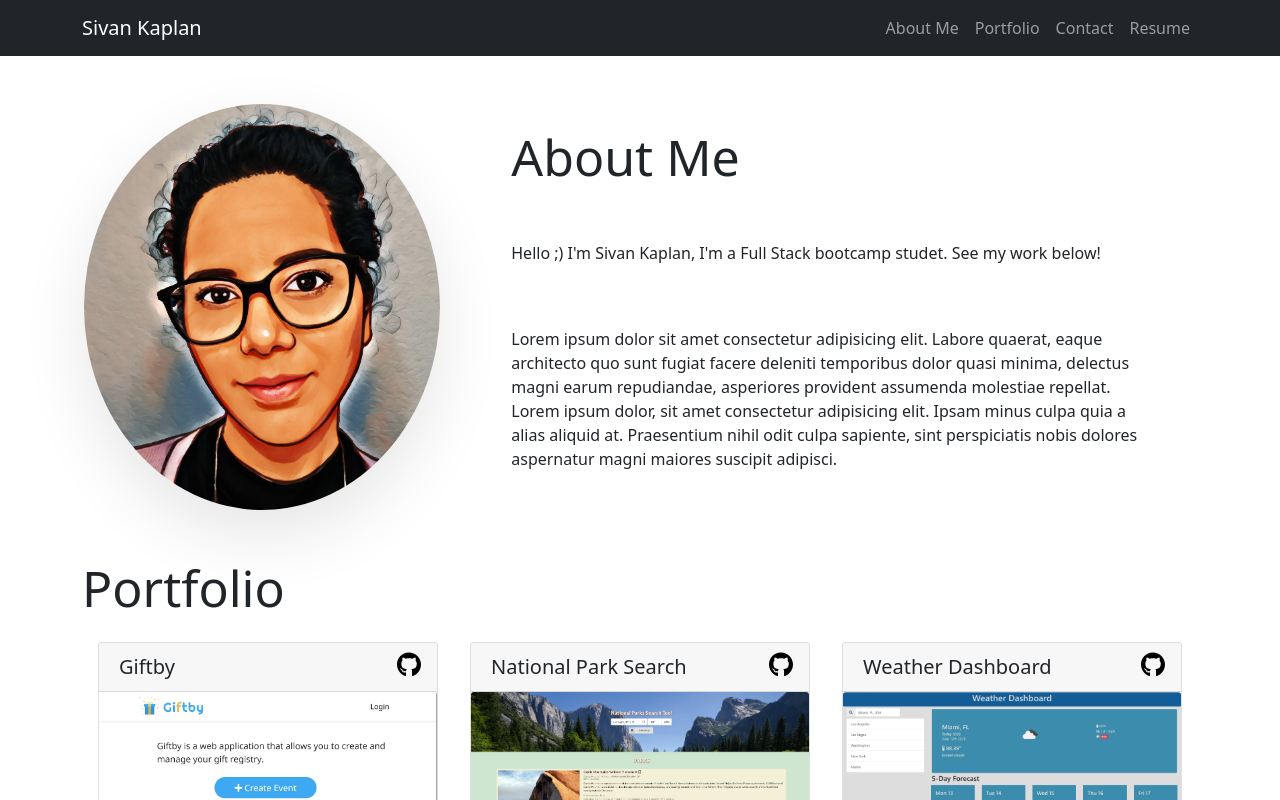
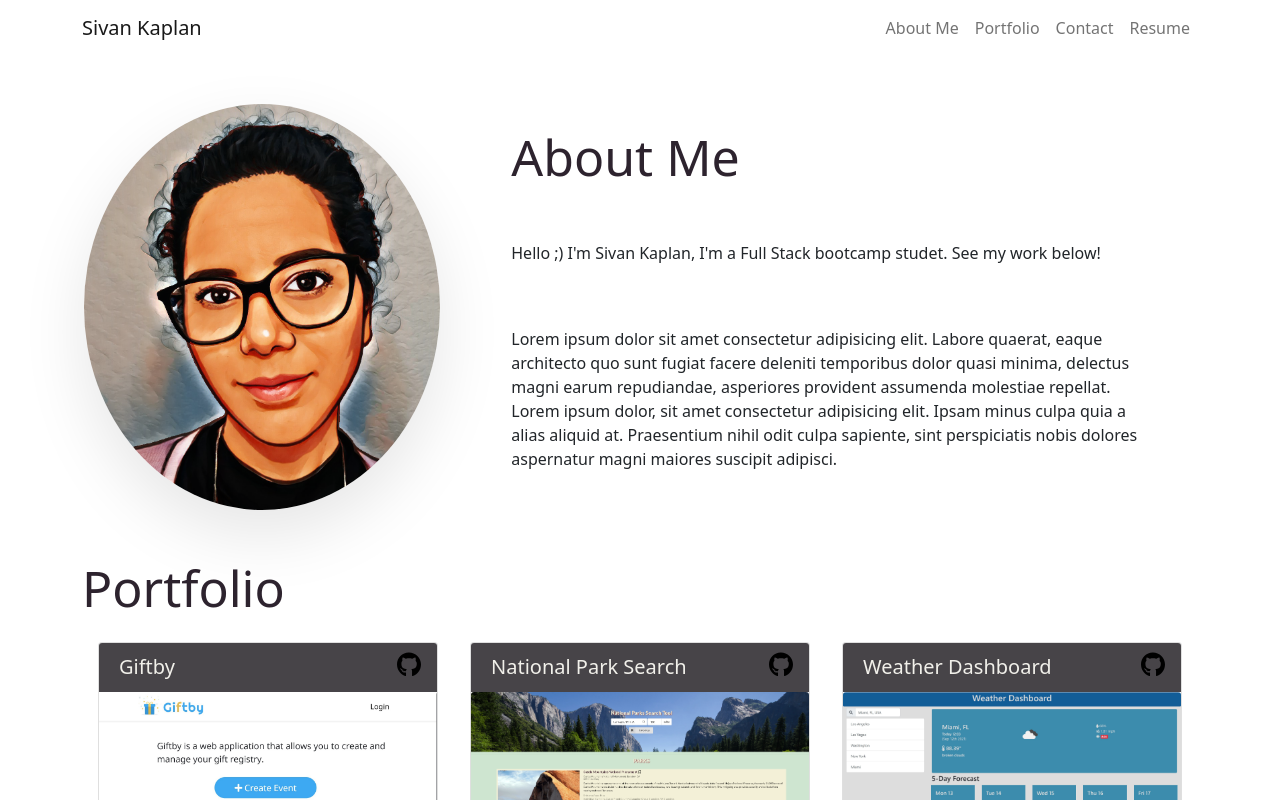
Before and after one commit to sivanagar/react-portfolio, a React (Create React App) app: page / in a window 1280 px wide. Shown: the top 800 px of the page. Built offline with nearby package versions, Linux system fonts and the light colour scheme.

Commit message:
final style fixes

```diff
--- a/public/index.html
+++ b/public/index.html
@@ -24,7 +24,7 @@
       work correctly both with client-side routing and a non-root public URL.
       Learn how to configure a non-root public URL by running `npm run build`.
     -->
-    <title>React App</title>
+    <title>Sivan Kaplan</title>
   </head>
   <body>
     <noscript>You need to enable JavaScript to run this app.</noscript>
--- a/src/App.js
+++ b/src/App.js
@@ -1,18 +1,15 @@
-import React , {useState} from 'react';
-import About from './components/About'
-import Header from './components/Header'
-import Portfolio from './components/Portfolio'
-import ContactForm from './components/Contact'
-import Footer from './components/Footer'
-import Resume from './components/Resume'
-import 'bootstrap/dist/css/bootstrap.min.css';
-
-
-
+import React, { useState } from "react";
+import About from "./components/About";
+import Header from "./components/Header";
+import Portfolio from "./components/Portfolio";
+import ContactForm from "./components/Contact";
+import Footer from "./components/Footer";
+import Resume from "./components/Resume";
+// import 'bootstrap/dist/css/bootstrap.min.css';
 
 function App() {
-  const [currentNav, setCurrentNav] = useState('home');
-  const [navSelected, setNavSelected] = useState('home');
+  const [currentNav, setCurrentNav] = useState("home");
+  const [navSelected, setNavSelected] = useState("home");
 
   return (
     <div className="vh-100 d-flex flex-column">
@@ -23,12 +20,26 @@ function App() {
         setNavSelected={setNavSelected}
       ></Header>
       <main>
-     {navSelected=='About' ||navSelected=='home' ? (<About></About>) : (<div></div>)}
-     {navSelected=='Portfolio' ||navSelected=='home' ? (<Portfolio></Portfolio>) : (<div></div>)}
-     {navSelected=='Contact' ||navSelected=='home' ? (<ContactForm></ContactForm>) : (<div></div>)}
-     {navSelected=='Resume' ||navSelected=='home' ? (<Resume></Resume>) : (<div></div>)}
-
-
+        {navSelected === "About" || navSelected === "home" ? (
+          <About></About>
+        ) : (
+          <div></div>
+        )}
+        {navSelected === "Portfolio" || navSelected === "home" ? (
+          <Portfolio></Portfolio>
+        ) : (
+          <div></div>
+        )}
+        {navSelected === "Contact" || navSelected === "home" ? (
+          <ContactForm></ContactForm>
+        ) : (
+          <div></div>
+        )}
+        {navSelected === "Resume" || navSelected === "home" ? (
+          <Resume></Resume>
+        ) : (
+          <div></div>
+        )}
       </main>
       <Footer></Footer>
     </div>
--- a/src/components/Header/index.js
+++ b/src/components/Header/index.js
@@ -14,7 +14,7 @@ function Header(props) {
 
 
   return (
-    <Navbar bg="dark" variant="dark">
+    <Navbar>
       <Container>
       <Navbar.Brand onClick={() => setNavSelected('home')}>
         Sivan Kaplan
--- a/src/components/Project/index.js
+++ b/src/components/Project/index.js
@@ -8,7 +8,7 @@ function Project(props) {
   return (
     <Col md="4">
       <Card className="m-3">
-        <Card.Header className="d-flex justify-content-between">
+        <Card.Header className="project cardheader d-flex justify-content-between">
           <Card.Title className="m-1">{currentProject.title}</Card.Title>
           <a href={currentProject.github}>
             <Image className="icon" src={githubIcon} />
--- a/src/index.css
+++ b/src/index.css
@@ -9,11 +9,19 @@
   --spacing-one: calc(1rem * 0.5);
   --spacing-two: calc(1rem);
   --spacing-five: calc(2.5rem);
-
 }
 
 * {
   box-sizing: border-box;
+}
+
+body {
+  background-color: #f1f0ea;
+  color: #534b52;
+}
+
+.navbar {
+  color: #2d232e;
 }
 .myImage {
   width: 100%;
@@ -26,11 +34,17 @@
 }
 .heading {
   font-size: 50px;
+  color: #2d232e;
 }
 
+.project {
+  background-color: #474448 !important;
+  border-color: #474448 !important;
+  color: #f1f0ea;
+}
 
 .card:hover {
-  background: #309df0;
+  background: #536b78;
   color: #fff;
   transform: scale(1.1);
   z-index: 9;
```
Also changed, not shown: src/components/Menu/index.js (+21 -18 lines), 1 other file (tests, documents, lock files or other folders). Lines whose indentation alone changed are shown as unchanged.
